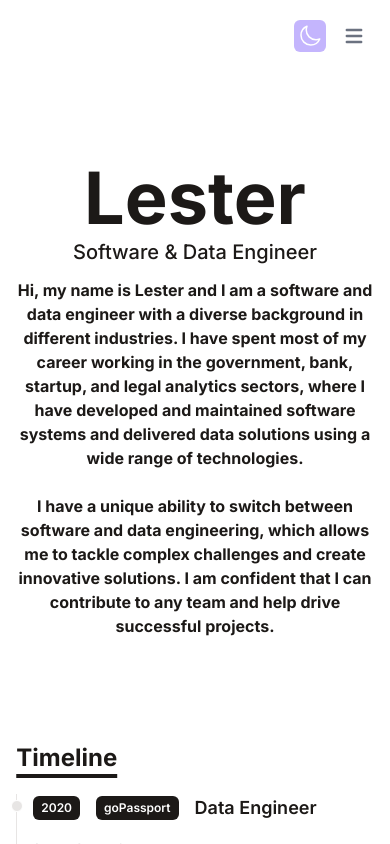
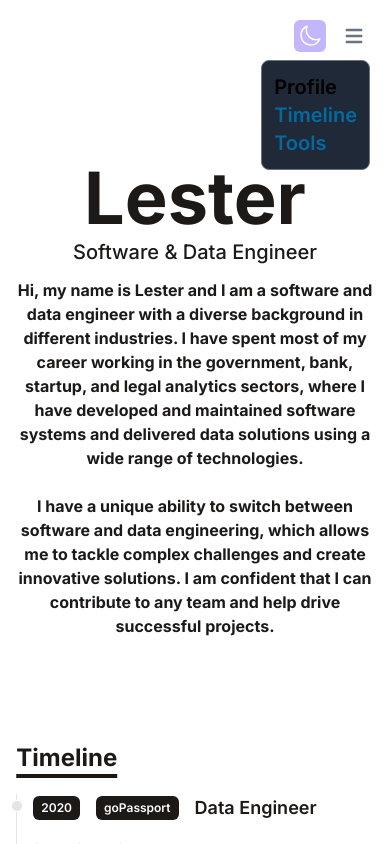
Before and after one commit to freshstartagain/portfolio, a React (Vite) app: page / in a window 390 px wide. Both pictures are taken after a click on the button 354 px from the left and 36 px from the top of the page. Shown: the top 844 px of the page. Built offline with nearby package versions, Linux system fonts and the light colour scheme.

Commit message:
feat: responsive nav

```diff
--- a/src/components/Navigation.jsx
+++ b/src/components/Navigation.jsx
@@ -1,7 +1,9 @@
-import React, { useEffect, useState, useCallback } from "react";
+import React, { useEffect, useState, useRef, useCallback } from "react";
 
 function Navigation() {
   const [theme, setTheme] = useState(null);
+  const [navVisible, setNavVisible] = useState(false);
+  const navButtonRef = useRef();
 
   useEffect(() => {
     if (window.matchMedia("(prefers-color-scheme: dark)").matches) {
@@ -15,6 +17,16 @@ function Navigation() {
     setTheme(theme === "dark" ? "light" : "dark");
   });
 
+  const handleShowNav = useCallback(() => {
+    setNavVisible(!navVisible);
+  });
+
+  const handleClickOutside = (e) => {
+    if (!navButtonRef.current.contains(e.target)) {
+      setNavVisible(false);
+    }
+  };
+
   useEffect(() => {
     if (theme === "dark") {
       document.documentElement.classList.add("dark");
@@ -22,6 +34,11 @@ function Navigation() {
       document.documentElement.classList.remove("dark");
     }
   }, [theme]);
+
+  useEffect(() => {
+    document.addEventListener("mousedown", handleClickOutside);
+    return () => document.removeEventListener("mousedown", handleClickOutside);
+  });
 
   const sun = (
     <svg
@@ -58,43 +75,57 @@ function Navigation() {
   );
 
   return (
-    <nav className="flex w-full flex-row-reverse bg-white py-5 px-5 dark:bg-stone-900 md:flex-row md:justify-between md:text-left">
-      <div className="hidden w-full md:block md:w-auto">
+    <nav className="flex w-full flex-row-reverse bg-white py-5 px-5 dark:bg-stone-900 md:flex-row md:justify-between">
+      <div
+        className={`${
+          navVisible ? "" : "hidden"
+        } absolute mt-10 rounded-lg border border-gray-500 bg-gray-800 p-3 text-xl md:static md:mt-0 md:block md:border-none md:bg-transparent md:p-0 md:text-2xl`}
+      >
+        <ul className="flex flex-col md:flex-row">
+          <li>
             <a
               href="#profile"
-          className="text-2xl font-semibold text-black no-underline hover:text-black dark:text-white dark:hover:text-white"
+              className="font-semibold text-black no-underline hover:text-black dark:text-white dark:hover:text-white"
             >
               Profile
             </a>
+          </li>
+          <li>
             <a
               href="#timeline"
-          className="ml-10 text-2xl font-semibold text-sky-700 no-underline hover:text-black dark:text-gray-500 dark:hover:text-white"
+              className="font-semibold text-sky-700 no-underline hover:text-black dark:text-gray-500 dark:hover:text-white md:ml-10"
             >
               Timeline
             </a>
+          </li>
+          <li>
             <a
               href="#tools"
-          className="ml-10 text-2xl font-semibold text-sky-700 no-underline hover:text-black dark:text-gray-500 dark:hover:text-white"
+              className="font-semibold text-sky-700 no-underline hover:text-black dark:text-gray-500 dark:hover:text-white md:ml-10"
             >
               Tools
             </a>
+          </li>
+        </ul>
       </div>
       <div>
         <button
           type="button"
-          class="right-20 top-4 z-10 ml-3 rounded-md p-1 text-lg text-gray-500 md:hidden"
+          onClick={handleShowNav}
+          ref={navButtonRef}
+          className="right-20 top-4 z-10 ml-3 rounded-md p-1 text-lg text-gray-500 md:hidden"
         >
           <svg
-            class="h-6 w-6"
+            className="h-6 w-6"
             aria-hidden="true"
             fill="currentColor"
             viewBox="0 0 20 20"
             xmlns="http://www.w3.org/2000/svg"
           >
             <path
-              fill-rule="evenodd"
+              fillRule="evenodd"
               d="M3 5a1 1 0 011-1h12a1 1 0 110 2H4a1 1 0 01-1-1zM3 10a1 1 0 011-1h12a1 1 0 110 2H4a1 1 0 01-1-1zM3 15a1 1 0 011-1h12a1 1 0 110 2H4a1 1 0 01-1-1z"
-              clip-rule="evenodd"
+              clipRule="evenodd"
             ></path>
           </svg>
         </button>
```
Lines whose indentation alone changed are shown as unchanged.
